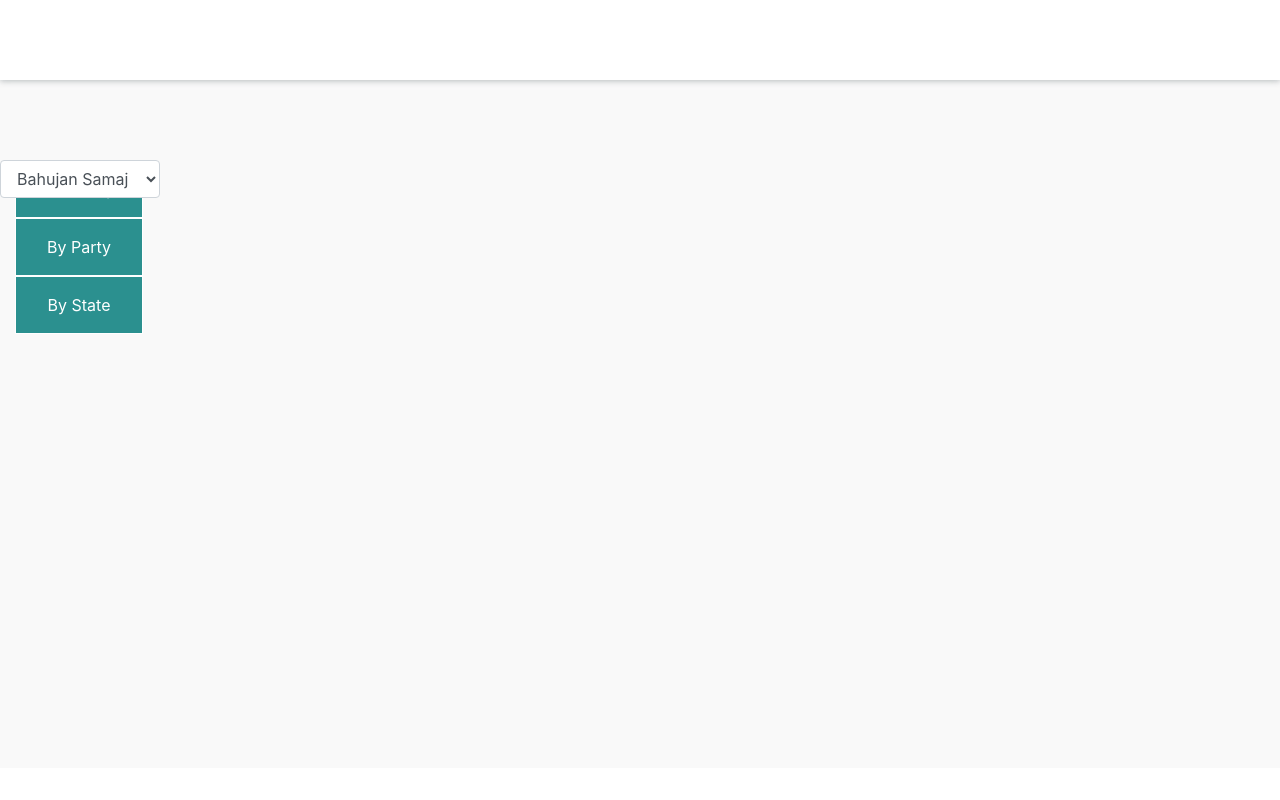
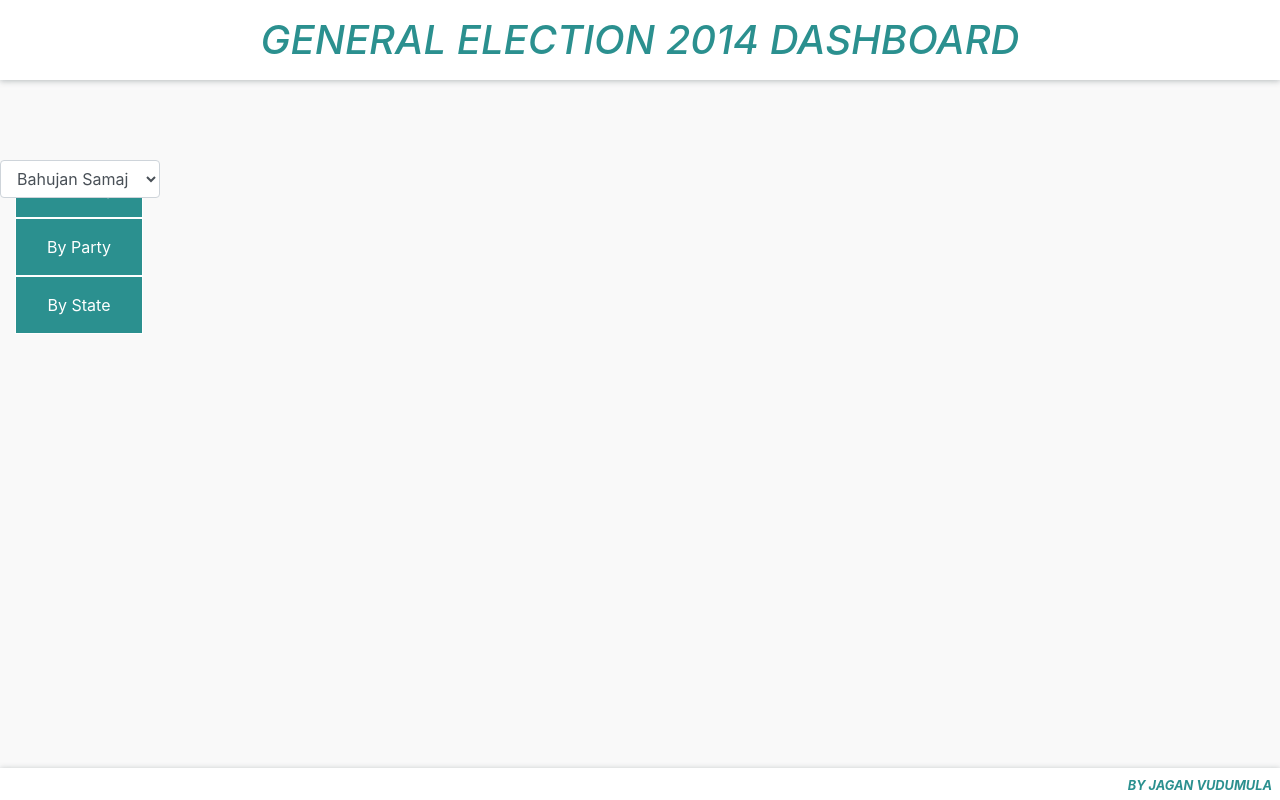
Before and after one commit to VJmr/dashboard-twentyfourteen, an Angular app: page /#/by-party in a window 1280 px wide. Built offline with nearby package versions, Linux system fonts and the light colour scheme; what angular2-highcharts would draw is missing.

Commit message:
Added footer and header

```diff
--- a/src/app/app.module.ts
+++ b/src/app/app.module.ts
@@ -3,6 +3,7 @@
 import { NgbModule } from '@ng-bootstrap/ng-bootstrap';
 import { HttpClientModule } from '@angular/common/http';
 import { ChartModule } from 'angular2-highcharts';
+import { FormsModule } from '@angular/forms';
 import { AppComponent } from './app.component';
 import { routing } from './app-routing.module';
 import { HeaderComponent } from './layout/header.component';
@@ -28,6 +29,7 @@
     BrowserModule,
     HttpClientModule,
     routing,
+    FormsModule,
     NgbModule.forRoot(),
     ChartModule.forRoot(require('highcharts'))
   ],
--- a/src/app/components/party/party.component.html
+++ b/src/app/components/party/party.component.html
@@ -1,5 +1,9 @@
 <div class="row">
-  <select class="dropdown form-control">
-    <option *ngFor="let party of parties">{{party.partyName}}</option>
+  <select [(ngModel)]="selectedParty" (change)="onPartySelected()" class="dropdown form-control">
+    <option *ngFor="let party of parties" [ngValue]="party.partyName">{{party.partyName}}</option>
   </select>
 </div>
+<div class="row mt-3">
+  <div class="col-4"></div>
+  <div class="col-8"></div>
+</div>
--- a/src/app/components/party/party.component.ts
+++ b/src/app/components/party/party.component.ts
@@ -13,7 +13,19 @@
   results: Observable<Results>;
   states = States;
   parties = Parties;
-  constructor(private resultsService: ResultsService) { }
+  selectedParty : string = 'Bahujan Samaj Party';
+  partyPieOptions: any;
+  constructor(private resultsService: ResultsService) {
+    this.getOptions(this.selectedParty);
+   }
+
+  onPartySelected(){
+    console.log(this.selectedParty);
+  }
+
+  getOptions(selectedParty: string){
+
+  }
 
   ngOnInit() {
     this.results= this.resultsService.getResults().map(res=>{
--- a/src/app/components/summary/summary.component.html
+++ b/src/app/components/summary/summary.component.html
@@ -10,7 +10,7 @@
     <div class="col-12 mt-2">
         <chart [options]="stackedColumnChartByState"></chart>
     </div>
-    <div class="col-12 mt-2">
+    <div class="col-12 my-2">
         <chart [options]="stackedColumnChartByVotes"></chart>
     </div>
 </div>
--- a/src/app/layout/footer.component.css
+++ b/src/app/layout/footer.component.css
@@ -1,4 +1,14 @@
 .dtf-footer{
     height: 2rem;
     background: white;
+    box-shadow: 0 1px 6px rgba(57,73,76,0.35);
 }
+.dtf-footer span{
+    float: right;
+    font-size: 0.8rem;
+    font-weight: bold;
+    color: #2b908f;
+    padding-top: 0.5rem;
+    padding-right: 0.5rem;
+    font-style: italic;
+}
--- a/src/app/layout/footer.component.html
+++ b/src/app/layout/footer.component.html
@@ -1,3 +1,3 @@
 <footer class="dtf-footer">
-
+    <span>BY JAGAN VUDUMULA</span>
 </footer>
--- a/src/app/layout/header.component.css
+++ b/src/app/layout/header.component.css
@@ -2,4 +2,10 @@
     height: 5rem;
     background: white;
     box-shadow: 0 1px 6px rgba(57,73,76,0.35);
+    font-style: italic;
+    text-align: center;
+    color: #2b908f;
 }
+.header h1{
+    padding-top: 1rem;
+}
--- a/src/app/layout/header.component.html
+++ b/src/app/layout/header.component.html
@@ -1,3 +1,3 @@
 <header class="header">
-
+    <h1>GENERAL ELECTION 2014 DASHBOARD</h1>
 </header>
```
